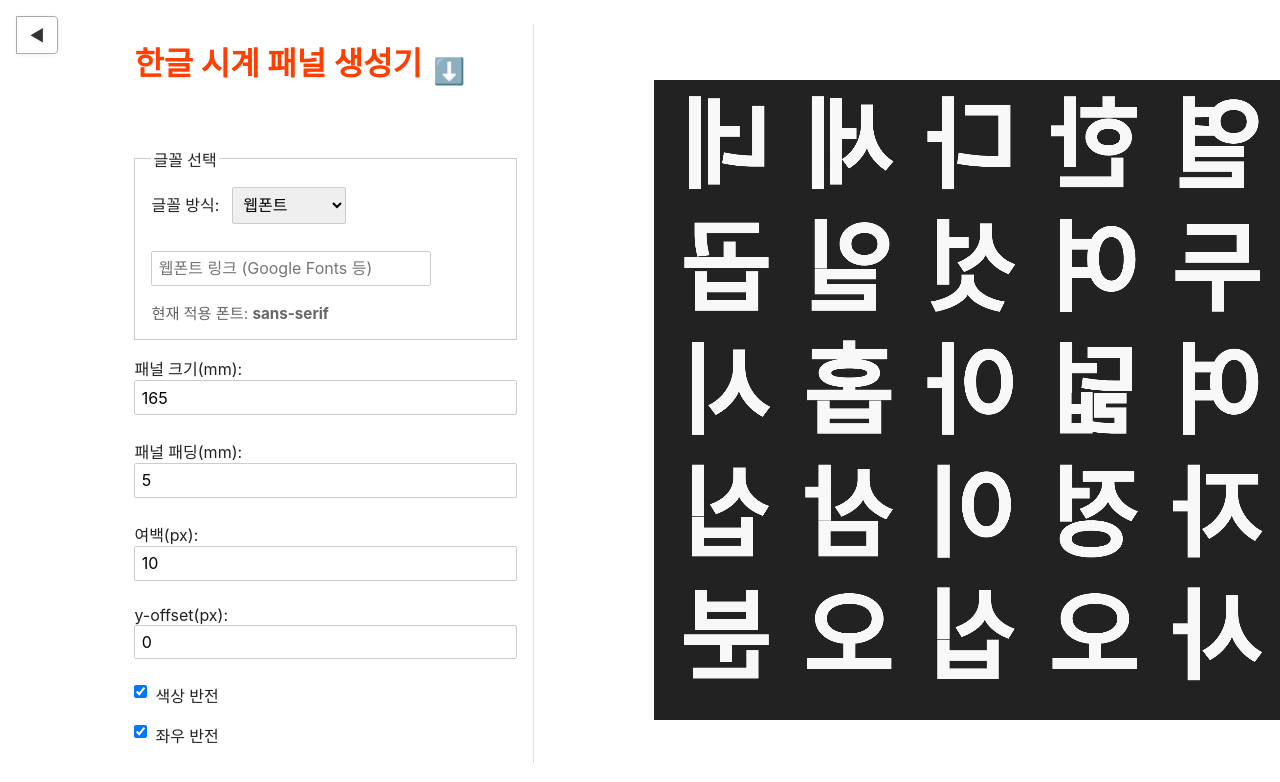
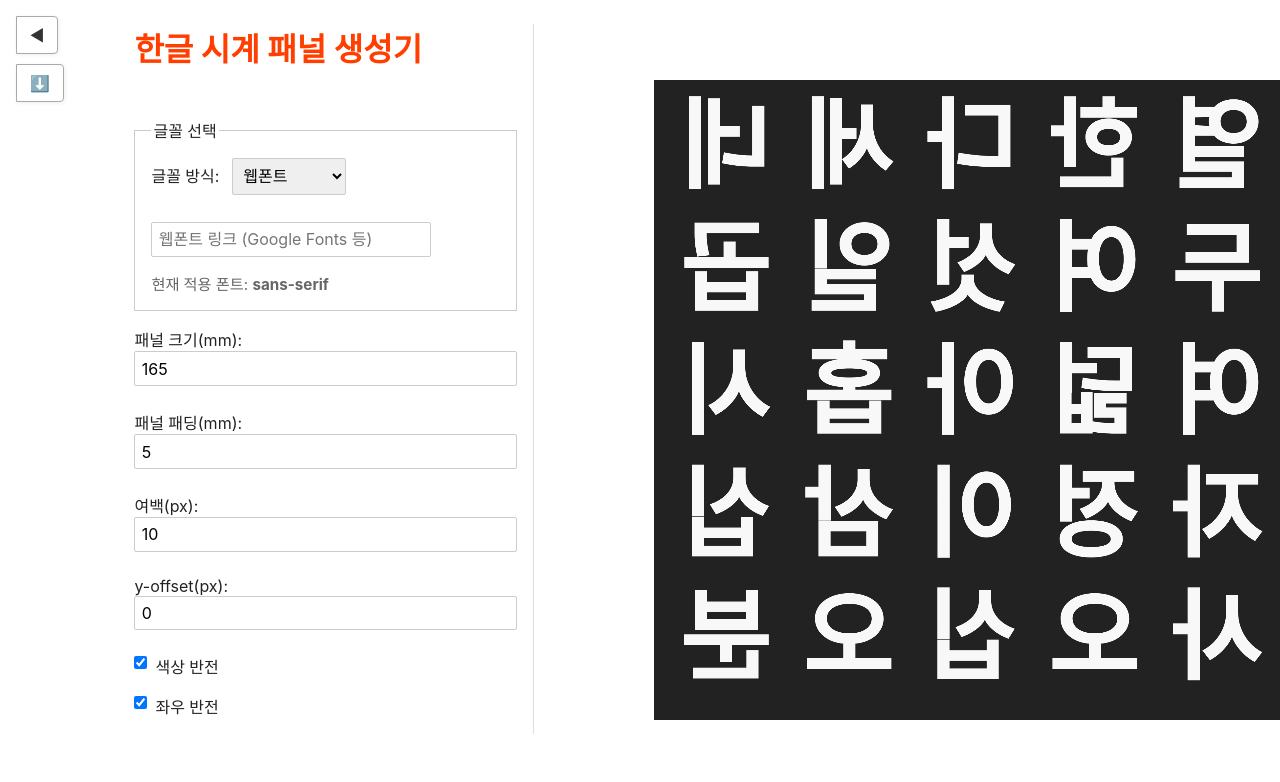
Before and after one commit to suapapa/hangulclock-panel-maker, a Svelte app in the folder svelte-app/: page / in a window 1280 px wide. Shown: the top 782 px of the page. Built offline with nearby package versions, Linux system fonts and the light colour scheme.

Commit message:
feat: add fixed download button to sidebar and improve font selection dropdown styling

```diff
--- a/svelte-app/src/App.svelte
+++ b/svelte-app/src/App.svelte
@@ -155,14 +155,18 @@
 	>
 		{showSidebar ? "◀" : "▶"}
 	</button>
+	<button
+		class="sidebar-dl-btn button"
+		on:click={downloadCanvas}
+		aria-label="PNG로 다운로드"
+	>
+		⬇️
+	</button>
 	<div class="app-layout">
 		{#if showSidebar}
 			<div class="sidebar">
 				<div class="sidebar-header">
 					<h1 style="margin-top:0;">한글 시계 패널 생성기</h1>
-					<button class="icon-button" on:click={downloadCanvas} aria-label="PNG로 다운로드">
-						<h1><span style="font-size:0.8em;">⬇️</span></h1>
-					</button>
 				</div>
 				<!-- <h2 style="margin-bottom:0.5em;">패널 설정</h2> -->
 				<form autocomplete="off">
@@ -172,7 +176,10 @@
 						<legend>글꼴 선택</legend>
 						<label style="display:block; margin-bottom:0.7em;">
 							글꼴 방식:
-							<select bind:value={fontType} style="margin-left:0.5em;">
+							<select
+								bind:value={fontType}
+								style="margin-left:0.5em;"
+							>
 								<option value="web">웹폰트</option>
 								<option value="ttf">TTF 업로드</option>
 							</select>
@@ -357,6 +364,18 @@
 		box-shadow: 1px 1px 4px #0001;
 		z-index: 100;
 	}
+	.sidebar-dl-btn {
+		position: fixed;
+		top: 4em;
+		left: 1em;
+		background: #fff;
+		border: 1px solid #aaa;
+		border-radius: 0 4px 4px 0;
+		padding: 0.5em 0.8em;
+		cursor: pointer;
+		box-shadow: 1px 1px 4px #0001;
+		z-index: 100;
+	}
 	.main-content {
 		flex: 1;
 		padding: 1.5em 1em 1em 1em;
```
